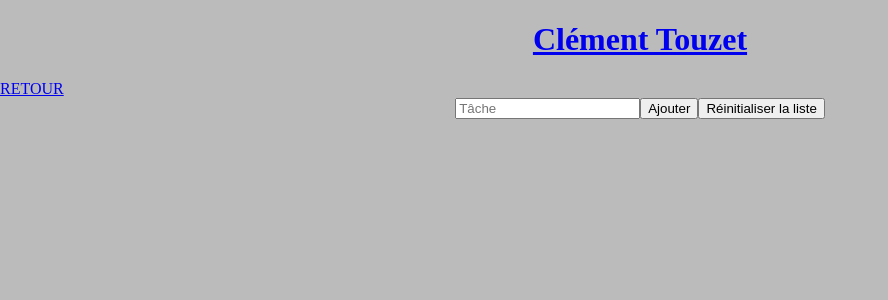
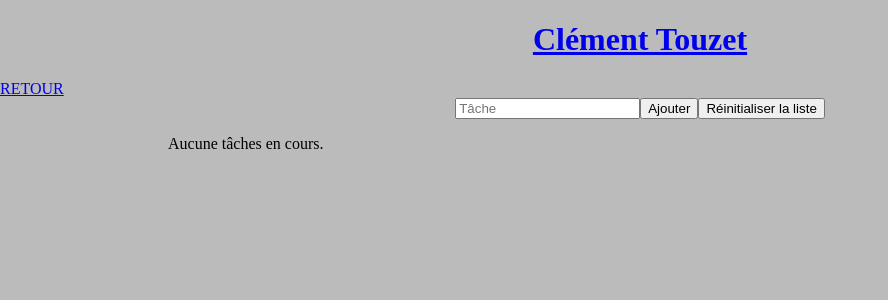
Before and after one commit to clement-touzet/Portfolio, a React (Create React App) app: page /mes-projets/to-do-list in a window 1280 px wide. Shown: the top 300 px of the page, without its empty margins (0-888 px from the left). Built offline with nearby package versions, Linux system fonts and the light colour scheme.

Commit message:
texte 'aucune tache en cours' ajouté lorsque aucune tâche est sur la todolist

```diff
--- a/src/components/projets/toDoList/Taches.js
+++ b/src/components/projets/toDoList/Taches.js
@@ -9,6 +9,7 @@
 }) => {
   return (
     <ul className="listeTaches">
+      {taches.length === 0 ? <p>Aucune tâches en cours.</p> : false}
       {taches.map((tache) => {
         return (
           <Tache
```
